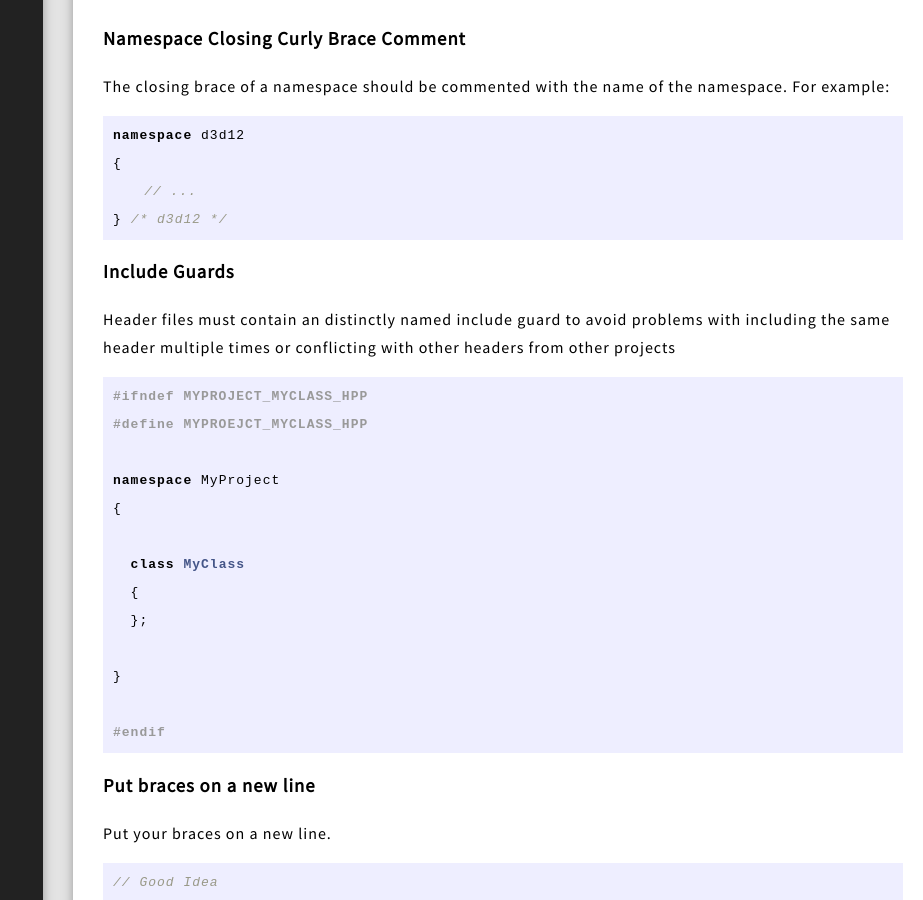
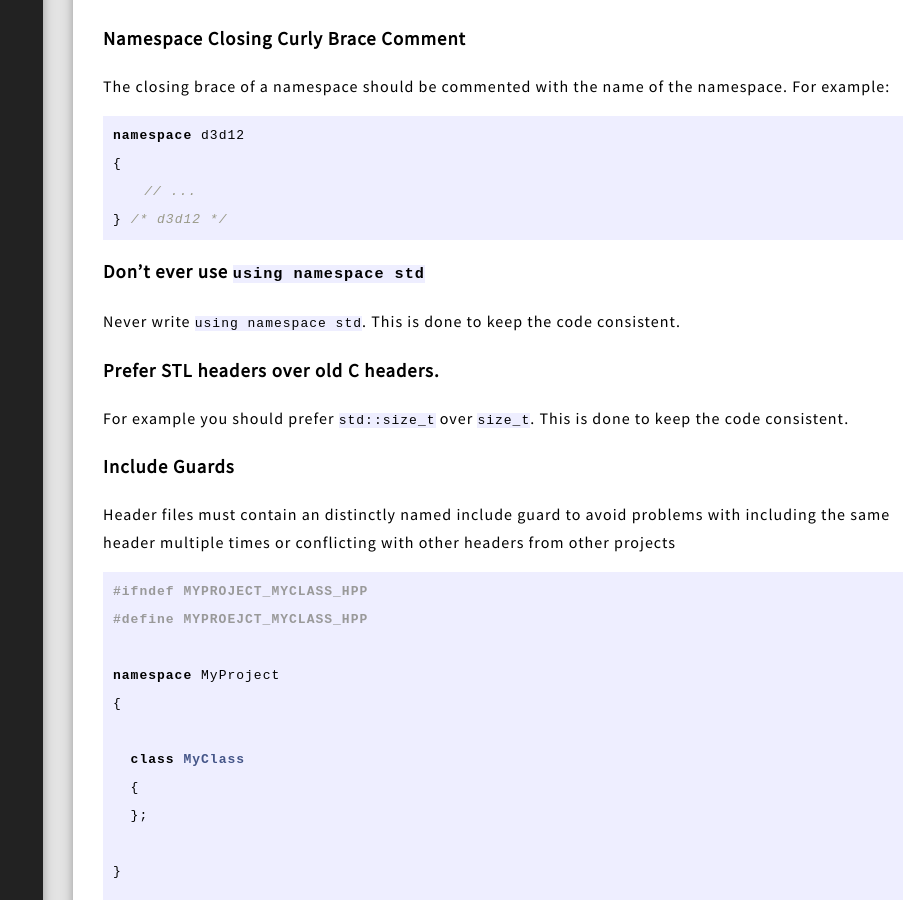
Before and after one commit to TeamWisp/TeamWisp.github.io, a Jekyll site: the page built from _common/code_standards.markdown, in a window 1280 px wide and 900 px high, scrolled down 3764 px. Shown: the whole window, without its empty margins (357-1280 px from the left). Built offline with Jekyll 4.4.1, drawn with Linux system fonts in a browser that asks for light colours; nearby versions of some CDN libraries; some of the changed text lies outside the part shown.

Commit message:
Apdated the standards document

````diff
--- a/_common/code_standards.markdown
+++ b/_common/code_standards.markdown
@@ -140,6 +140,14 @@ namespace d3d12
 	// ...
 } /* d3d12 */
 ```
+
+### Don't ever use `using namespace std`
+
+Never write `using namespace std`. This is done to keep the code consistent.
+
+### Prefer STL headers over old C headers.
+
+For example you should prefer `std::size_t` over `size_t`. This is done to keep the code consistent.
 
 ### Include Guards
 
@@ -325,6 +333,29 @@ This is a proactive approach to simplify compilation time and rebuilding depende
 
 There is almost never a reason to declare an identifier in the global namespaces. Instead, functions and classes should exist in an appropriately named namespaces or in a class inside of a namespace. Identifiers which are placed in the global namespace risk conflicting with identifiers from other (mostly C, which doesn't have namespaces) libraries.
 
+### Namespaces In Source Files
+
+Don't do
+
+```cpp
+void my_namespace::my_nested_namespace::MyClass::MyFunction()
+{
+}
+```
+
+Instead do:
+
+```cpp
+namespace my_namespace::my_nested_namespace
+{
+
+	void MyClass::MyFunction()
+	{
+	}
+
+} /* my_namespace::my_nested_namespace */
+```
+
 ### Avoid Compiler Macros
 
 Compiler definitions and macros are replaced by the pre-processor before the compiler is ever run. This can make debugging very difficult because the debugger doesn't know where the source came from.
````
